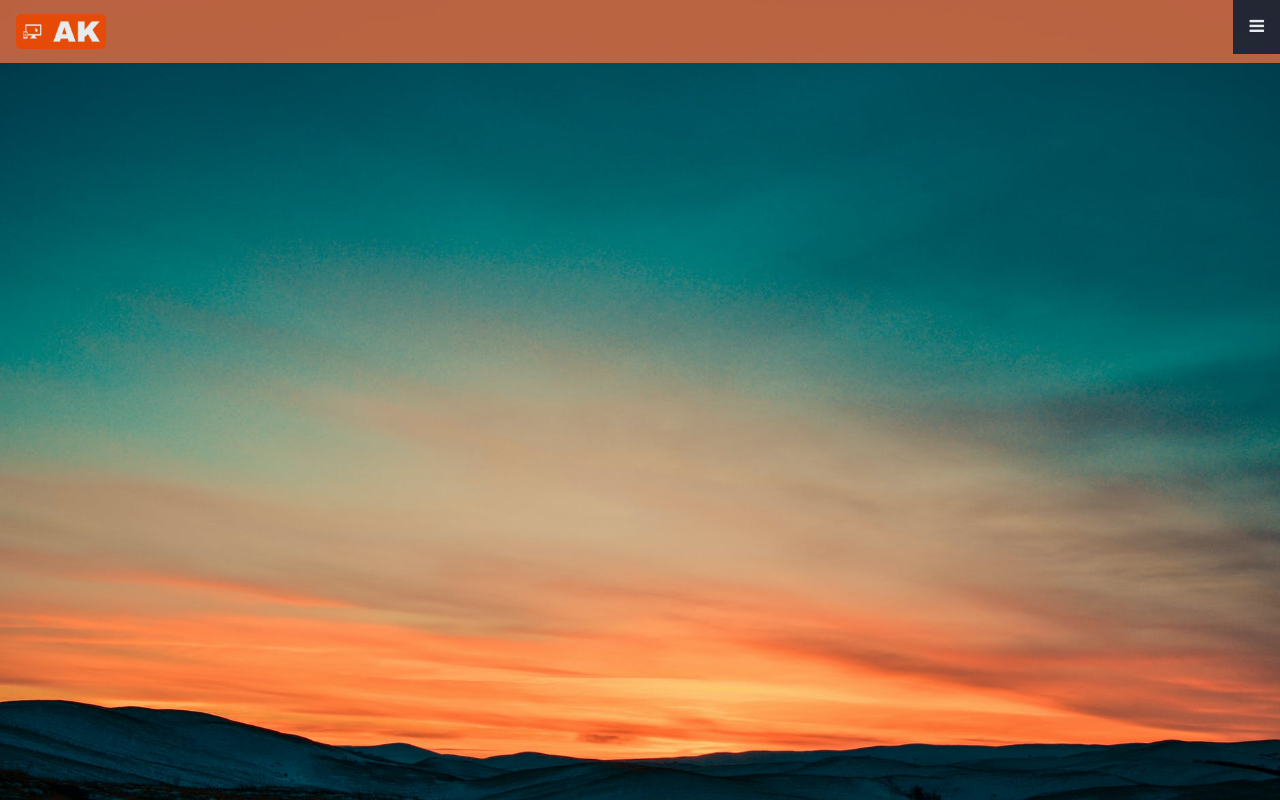
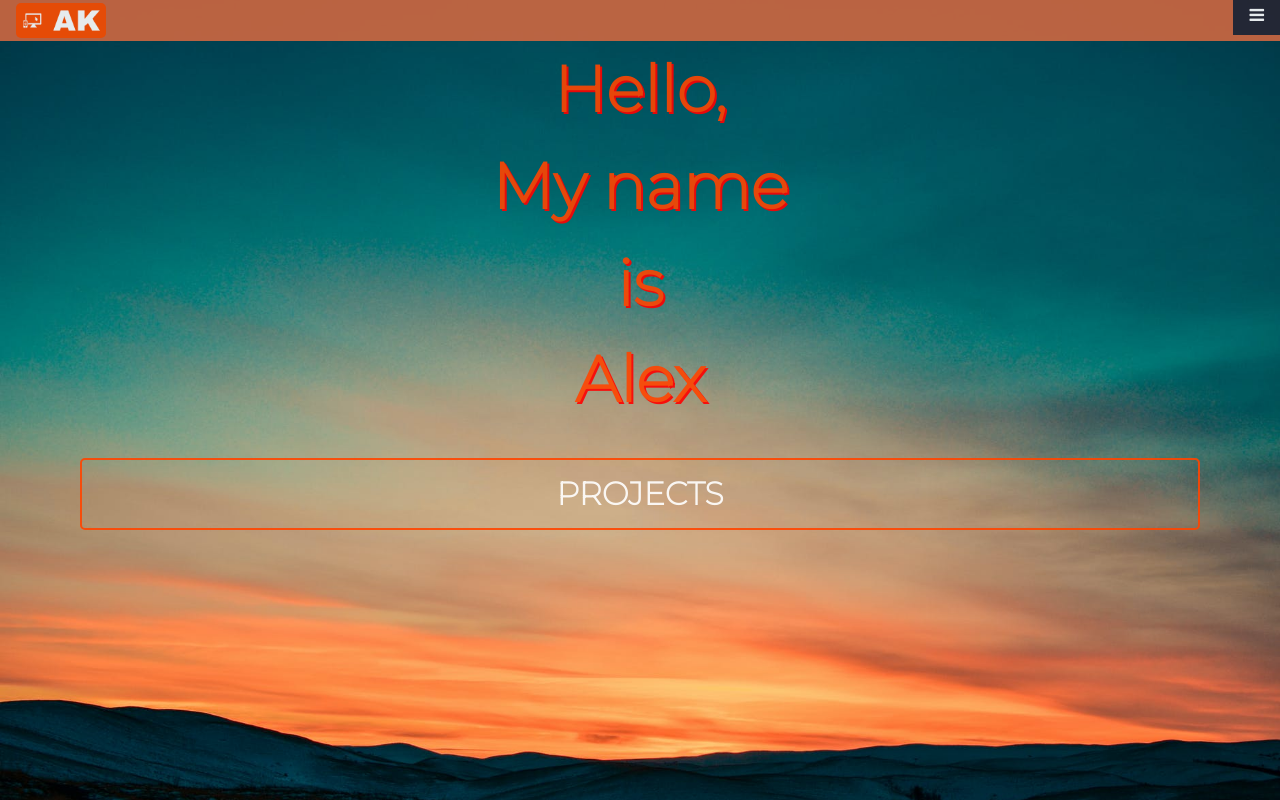
Before and after one commit to AlexKynoch/myPortfolio, a plain HTML site: page index.html in a window 1280 px wide. Drawn offline with nearby package versions, Linux system fonts and the light colour scheme.

Commit message:
first page completed

```diff
--- a/index.html
+++ b/index.html
@@ -46,49 +46,21 @@
         </div>
       </section>
 
-      <!-- <section id="intro">
-      <div class="intro container">
+      <!-- name area starts here  -->
+      <section id="intro">
+        <div class="intro-container">
           <div>
-              <h1>Hello, <span></span></h1>
-              <h1>My name is <span></span></h1>
-              <h1>Alex <span></span></h1>
-              <a href="#projects" type="button" class="button">Portfolio</a>
-          </div>
-      </div>
-      </section> -->
-      <!-- </section> -->
+            <h1>Hello, <span></span></h1>
+            <h1>My name <span></span></h1>
+            <h1>is <span></span></h1>
+            <h1>Alex <span></span></h1>
 
-      <!-- <div class="pos-f-t">
-        <div class="collapse" id="navbarToggleExternalContent">
-          <div class="bg-dark p-4">
-            <h4 class="text-white">Collapsed content</h4>
-            <span class="text-muted">Toggleable via the navbar brand.</span>
+            <a href="projects.html" type="button" class="button">Projects</a>
           </div>
         </div>
-     <nav id="nav-logobar" >
+      </section>
 
-        <div class="topnav">
-
-            <a href="#home" class="active">
-              <img id="logo"src="images/Capture.PNG" alt="">
-              </a>
-
-            <!-- Navigation links (hidden by default) -->
-
-      <!-- <div id="myLinks">
-              <a href="#news">Projects</a>
-              <a href="#contact">About Me</a>
-              <a href="#about">Contacts</a>
-            </div>
-            <!-- "Hamburger menu" / "Bar icon" to toggle the navigation links -->
-      <!-- <a href="javascript:void(0);" class="icon" onclick="myFunction()">
-              <i class="fa fa-bars"></i>
-            </a>
-          </div>
-          </nav>
-          </div> -->
-      <!--
-    </nav> -->
+      <!-- name area ends here -->
     </div>
     <script src="index.js"></script>
   </body>
--- a/style.css
+++ b/style.css
@@ -1,28 +1,21 @@
 * {
   margin: 0;
   padding: 0;
+  box-sizing: border-box;
 }
 
-#container {
-  background-color: rgb(207, 104, 65);
-  /* box-shadow: 0 10 5px rgb(42, 40, 39); */
-  /* box-shadow: 0px 2px 10px 0px rgba(0, 0, 0, 0.8); */
-  /* box-shadow: 0px 2px 10px 0px rgb(207, 104, 65, 0.75); */
+a {
+  text-decoration: none;
 }
 
 body {
   background: url(images/sky.jpeg) no-repeat center center fixed;
   background-size: cover;
   height: 100%;
-  /* overflow: hidden; */
   background-color: black;
   opacity: 0.9;
   font-family: "Montserrat", sans-serif;
 }
-
-/* body {
-  font-family: "Montserrat", sans-serif;
-} */
 
 #logo {
   height: 35px;
@@ -32,55 +25,118 @@ body {
   justify-content: left;
 }
 
-h1 {
-  font-size: 25px;
-  display: flex;
-  justify-content: space-between;
-  color: rgb(254, 78, 1);
-  font-weight: bold;
-  margin: 0;
+#intro h1 {
+  width: fit-content;
+  font-size: 4rem;
+  font-weight: 900;
+  position: relative;
+  color: transparent;
+  animation: text_reveal 0.5s ease forwards;
+  animation-delay: 1s;
+  margin: auto;
+  padding: 10px;
 }
 
-/* Style the navigation menu */
+#intro h1:nth-child(1) {
+  animation-delay: 1s;
+}
+
+#intro h1:nth-child(2) {
+  animation-delay: 2s;
+}
+
+#intro h1:nth-child(3) {
+  animation-delay: 3s;
+}
+
+#intro h1:nth-child(4) {
+  animation: text_reveal_name 0.5s ease forwards;
+  animation-delay: 4s;
+}
+
+#intro h1 span {
+  position: absolute;
+  left: 0;
+  top: 0;
+  height: 100%;
+  width: 0%;
+  background-color: rgb(252, 30, 30);
+  animation: text_reveal_box 1s ease;
+  animation-delay: 3s;
+}
+
+#intro h1:nth-child(1) span {
+  animation-delay: 0.5s;
+}
+
+#intro h1:nth-child(2) span {
+  animation-delay: 1.5s;
+}
+
+#intro h1:nth-child(3) span {
+  animation-delay: 2.5s;
+}
+#intro h1:nth-child(4) span {
+  animation-delay: 3.5s;
+}
+
+.button {
+  padding: 10px 30px;
+  background-color: transparent;
+  color: white;
+  border: 2px solid orangered;
+  border-radius: 5px;
+  font-size: 2rem;
+  font-weight: 900;
+  text-transform: uppercase;
+  margin-top: 30px;
+  transition: 0.3s ease;
+  transition: background-color, color;
+  display: flex;
+  align-items: center;
+  justify-content: center;
+  background-size: cover;
+  margin: 30px 80px 0 80px;
+}
+
+.button:hover {
+  background-color: orangered;
+  text-decoration: none;
+}
+
 .topnav {
   overflow: hidden;
   background-color: #333;
   position: relative;
 }
 
-/* Hide the links inside the navigation menu (except for logo/home) */
 .topnav #myLinks {
   display: none;
 }
 
-/* Style navigation menu links */
 .topnav a {
   color: white;
-  padding: 14px 16px;
+  padding: 3px 16px;
   text-decoration: none;
   font-size: 17px;
   display: block;
 }
 
-/* Style the hamburger menu */
 .topnav a.icon {
   background: rgb(39, 38, 51);
   display: block;
-  /* opacity: 0.5; */
   position: absolute;
   right: 0;
   top: 0;
+  height: 35px;
 }
 
-/* Add a grey background color on mouse-over */
 .topnav a:hover {
-  /* background: rgb(254, 78, 1); */
   background-color: rgb(207, 104, 65);
   color: black;
   font-weight: bold;
 }
 
-/* Style the active link (or home/logo) */
 .active {
   background-color: rgb(39, 38, 51);
   color: white;
@@ -89,14 +145,18 @@ h1 {
 .cards {
   padding: 20px;
   margin-top: 20px;
-  /* background-color: rgb(207, 104, 65); */
   box-shadow: 0px 7px 7px rgb(207, 104, 65);
 }
 
 #quizImage {
   height: 175px;
-  /* width: 150px; */
   border-radius: 5px;
+}
+
+#quizImage:hover {
+  transform: scale(1.4);
+  transition: transform 0.4s cubic-bezier(0, 0, 0.3, 1),
+    opacity 0.4s cubic-bezier(0, 0, 0.4, 1);
 }
 
 h5,
@@ -106,7 +166,6 @@ a {
 }
 
 .card {
-  /* background-color: rgb(0, 30, 40); */
   background: rgb(11, 75, 77);
   border-style: none;
   color: rgb(196, 191, 191);
@@ -122,9 +181,38 @@ a {
   background-color: rgb(207, 104, 65);
   color: black;
   font-weight: bold;
+  transition: 0.3s ease;
+  transition: background-color, color;
+  margin: auto;
 }
 
 .btn.btn-primary:hover {
   background-color: orangered;
   color: white;
 }
+
+@keyframes text_reveal_box {
+  50% {
+    width: 100%;
+    left: 0;
+  }
+  100% {
+    width: 0;
+    left: 100%;
+  }
+}
+
+@keyframes text_reveal {
+  100% {
+    color: orangered;
+    text-shadow: 2px 2px #ff0000;
+  }
+}
+
+@keyframes text_reveal_name {
+  100% {
+    color: orangered;
+    font-weight: 500px;
+    text-shadow: 2px 2px #ff0000;
+  }
+}
```
Also changed, not shown: projects.html (+3 -32 lines).
